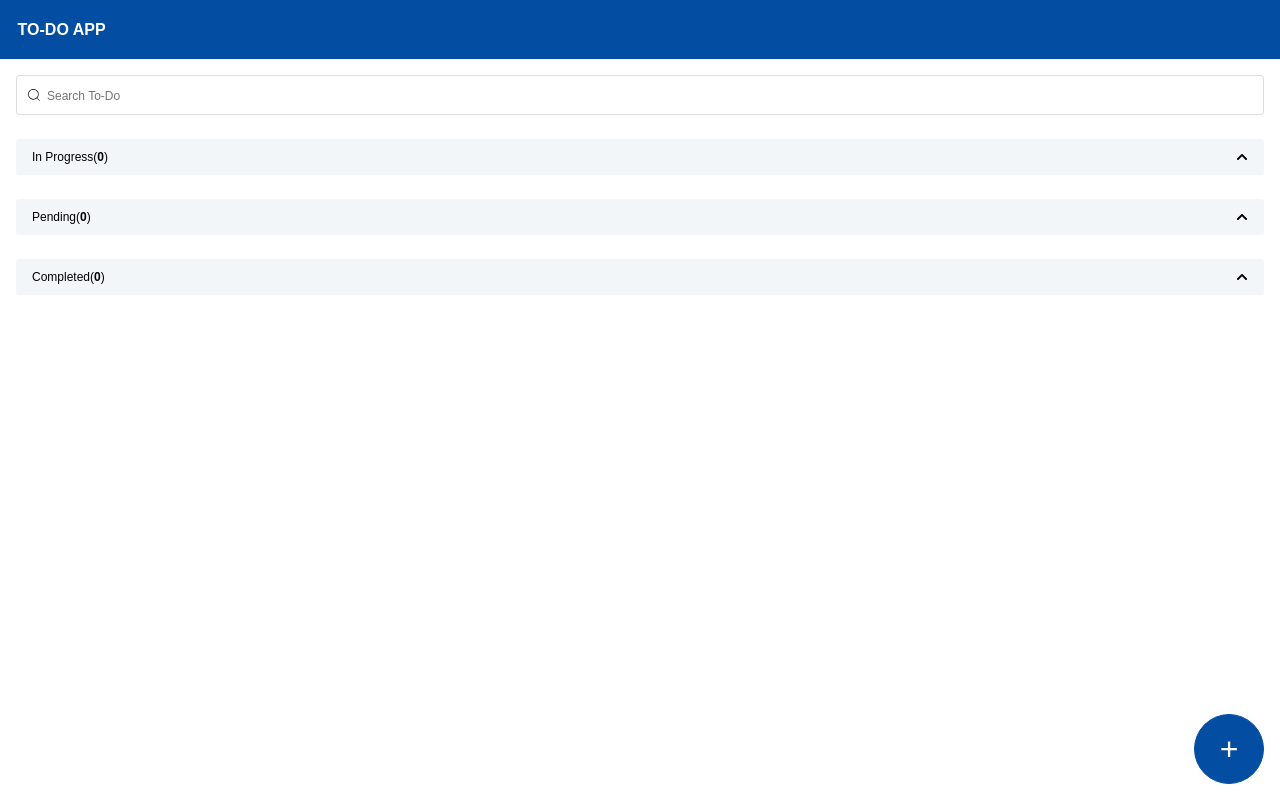
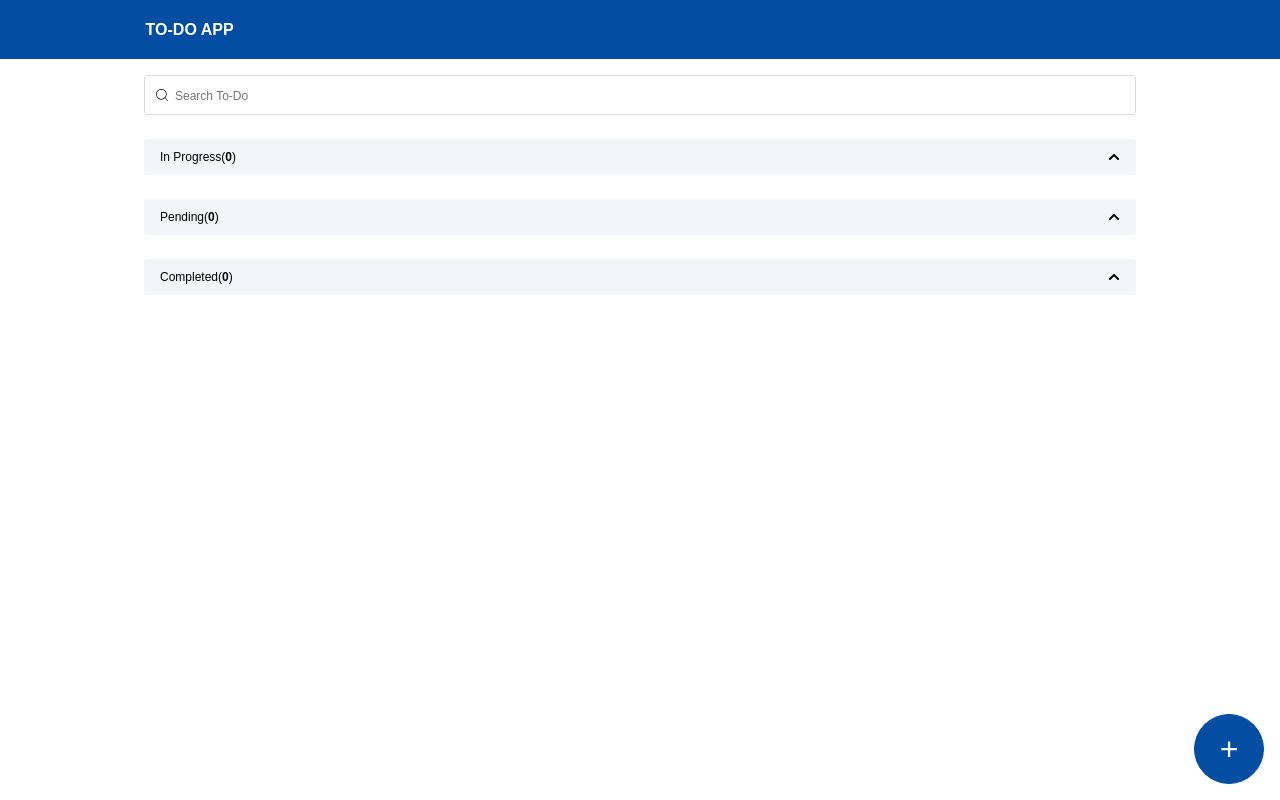
Before and after one commit to ANURAGTIGGA/tresata-task-manager, a React (Vite) app: page / in a window 1280 px wide. Built offline with nearby package versions, Linux system fonts and the light colour scheme; a web font is replaced by a local one.

Commit message:
added validation for adding todo task and some css alignment

```diff
--- a/src/features/components/add-todo/AddTodo.tsx
+++ b/src/features/components/add-todo/AddTodo.tsx
@@ -30,6 +30,8 @@ const AddTodo = ({handleFromClose, isEdit, id}: AddTodoProps) => {
   const [loader, setLoader] = useState(false);
 
   const dispatch = useDispatch();
+
+  const isDisabled = title ? description ? false : true : true;
 
   function handleStatusChange(value: string) {
     setStatus(value as Status);
@@ -111,8 +113,8 @@ const AddTodo = ({handleFromClose, isEdit, id}: AddTodoProps) => {
             <Button text="Cancel" type="secondary" handleClick={handleFromClose}  />
             {
               isEdit ?
-                <Button text="UPDATE" type="primary" handleClick={onTodoUpdate}  /> :
-                <Button text="ADD" type="primary" handleClick={onTodoAdd}  />
+                <Button text="UPDATE" type="primary" handleClick={onTodoUpdate} disabled={isDisabled}  /> :
+                <Button text="ADD" type="primary" handleClick={onTodoAdd} disabled={isDisabled}  />
             }
         </div>
     </div>
--- a/src/features/components/todo-item/TodoItem.tsx
+++ b/src/features/components/todo-item/TodoItem.tsx
@@ -42,7 +42,7 @@ const TodoItem = ({id, title, description, status, created, onEdit}: TodoItemPro
                 <div className='todo-logo'>
                     <span>{title.split('')[0]}</span>
                 </div>
-                <div className='todo-title'>{title}</div>
+                <div className={status === 'completed' ? 'todo-title completed' : 'todo-title'}>{title}</div>
                 <div>
                     <Status type={status} />
                 </div>
--- a/src/features/components/todo-item/todoItem.css
+++ b/src/features/components/todo-item/todoItem.css
@@ -11,6 +11,12 @@
     border-bottom: 0;
 }
 
+.todo-item:hover .todo-actions {
+    display: flex;
+}
+
+
+
 .todo-header {
     display: flex;
     gap: 1rem;
@@ -23,6 +29,10 @@
     font-size: 0.88rem;
     font-weight: 600;
     color: #034EA2;
+}
+
+.todo-title.completed {
+    text-decoration: line-through;
 }
 
 .todo-logo span {
@@ -55,7 +65,7 @@
 }
 
 .todo-actions {
-    display: flex;
+    display: none;
     gap: 0.5rem;
 }
 
--- a/src/features/components/todos/todos.css
+++ b/src/features/components/todos/todos.css
@@ -1,7 +1,7 @@
 .todos-container {
     padding: 1rem;
-    /* max-width: 1024px;
-    margin: auto; */
+    width: 1024px;
+    margin: auto;
     flex: 1;
     display: flex;
     flex-direction: column;
@@ -22,3 +22,9 @@
 .add-todo button {
     font-size: 2rem;
 }
+
+@media screen and (max-width: 1024px) {
+    .todos-container {
+        width: 100%;
+    }
+}
--- a/src/shared/components/button/Button.tsx
+++ b/src/shared/components/button/Button.tsx
@@ -5,15 +5,17 @@ type ButtonProps = {
     type: 'primary' | 'secondary';
     shape?: 'circle' | 'regular';
     handleClick: () => void;
+    disabled?: boolean;
 }
 
-const Button = ({text, type, shape='regular', handleClick}: ButtonProps) => {
+const Button = ({text, type, shape='regular', handleClick, disabled}: ButtonProps) => {
     const styles = `btn btn-${type} btn-${shape}`
 
     return (
         <button
-            className={styles}
+            className={disabled ? styles.concat(' disabled') : styles}
             onClick={handleClick}
+            disabled={disabled || false}
         >{text}
         </button>
     )
--- a/src/shared/components/button/button.css
+++ b/src/shared/components/button/button.css
@@ -25,3 +25,8 @@
     background-color: #034EA2;
     color: #FFFFFF;
 }
+
+.btn.disabled {
+    background-color: rgba(3, 78, 162, 0.7);
+    border: 1px solid rgba(3, 78, 162, 0.7);
+}
--- a/src/shared/components/header/Header.tsx
+++ b/src/shared/components/header/Header.tsx
@@ -11,8 +11,10 @@ type HeaderProp = {
 const Header = ({title, onBack, icon}: HeaderProp) => {
   return (
     <header>
-      {icon === 'back' && <span className='back-icon' onClick={onBack}><IoArrowBackOutline /></span>}
-      <span>{title}</span>
+      <div className='header-content'>
+        {icon === 'back' && <span className='back-icon' onClick={onBack}><IoArrowBackOutline /></span>}
+        <span>{title}</span>
+      </div>
     </header>
   )
 }
--- a/src/shared/components/header/header.css
+++ b/src/shared/components/header/header.css
@@ -2,12 +2,20 @@ header {
     font-family: 'Jost-SemiBold', sans-serif;
     background-color: #034EA2;
     color: #FFFFFF;
-    padding: 1.1rem;
     font-size: 1rem;
     font-weight: 600;
     height: 3.7rem;
     display: flex;
     align-items: center;
+}
+
+header .header-content {
+    padding: 1.1rem;
+    height: 100%;
+    display: flex;
+    align-items: center;
+    width: 1024px;
+    margin: auto;
 }
 
 header svg {
@@ -18,3 +26,9 @@ header svg {
 .back-icon {
     cursor: pointer;
 }
+
+@media screen and (max-width: 1024px) {
+    .header-content {
+        width: 100%;
+    }
+}
```
